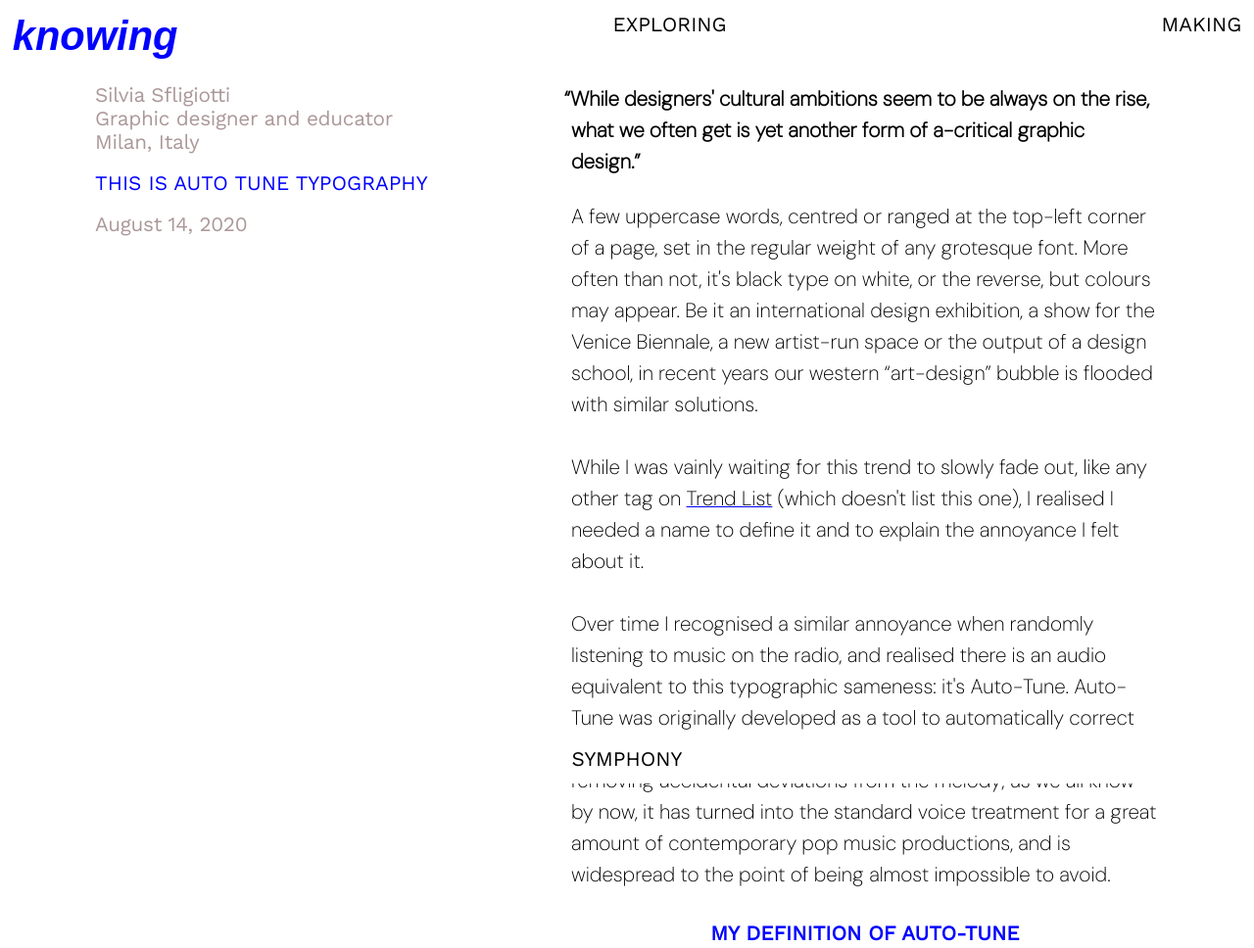
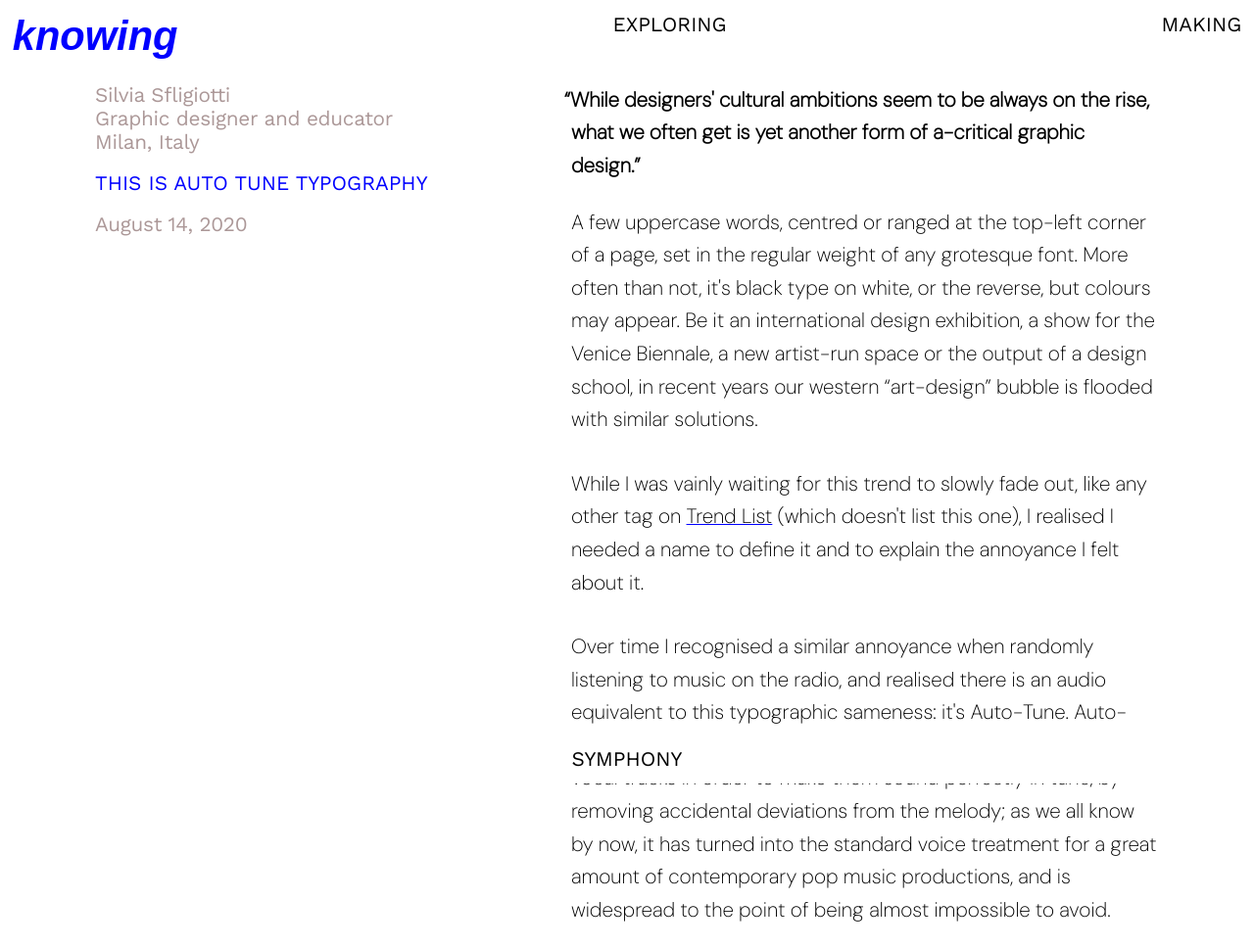
Before and after one commit to KritsD/Binding, a plain HTML site: page index-one.html in a window 1280 px wide. Shown: the top 968 px of the page at 98% size. Drawn offline with nearby package versions, Linux system fonts and the light colour scheme; a web font is replaced by a local one.

Commit message:
Line Heights

```diff
--- a/common.css
+++ b/common.css
@@ -234,7 +234,7 @@
         font-size: calc(1 * var(--typography-base));
         margin-top: 1.5rem;
         margin-bottom: 2rem;
-        line-height:1.7rem;
+        line-height:1.8rem;
     }
 
     h2 {
@@ -260,7 +260,7 @@
         font-size: calc(1 * var(--typography-base));
         margin-top: 1.5rem;
         margin-bottom: 2rem;
-        line-height:1.75rem;
+        line-height:1.8rem;
     }
 }
 
@@ -295,7 +295,7 @@
     blockquote {
         font-size: calc(1 * var(--typography-base));
         display:block;
-        line-height: 1.8rem;
+        line-height: 1.85rem;
     }
 
     blockquote:hover {
@@ -315,7 +315,7 @@
         font-size: calc(1 * var(--typography-base));
         margin-top: 1.5rem;
         margin-bottom: 2rem;
-        line-height:1.8rem;
+        line-height:1.85rem;
     }
 
     h2 {
@@ -349,7 +349,7 @@
     }
 
     blockquote {
-        line-height: 2rem;
+        line-height: 2.1rem;
     }
 
     blockquote:hover {
@@ -360,7 +360,7 @@
         font-size: calc(1 * var(--typography-base));
         margin-top: 1.5rem;
         margin-bottom: 2rem;
-        line-height:2rem;
+        line-height:2.1rem;
     }
 }
 
```
